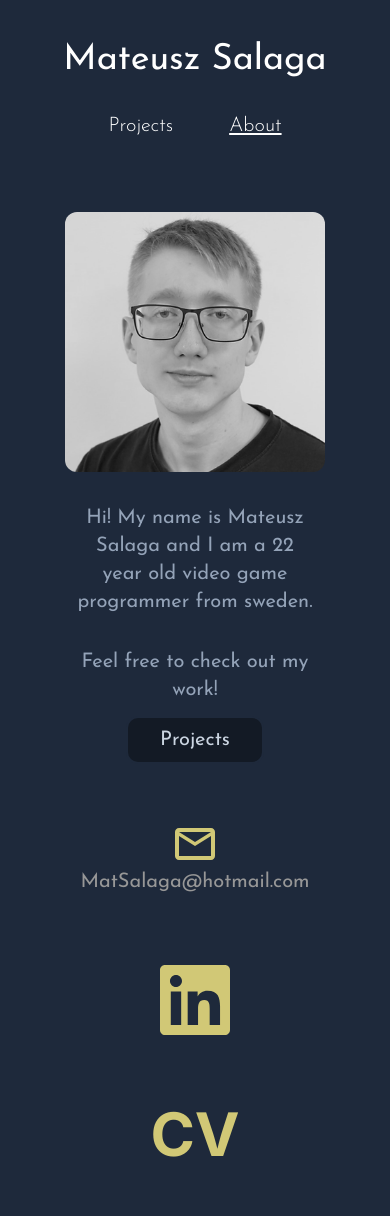
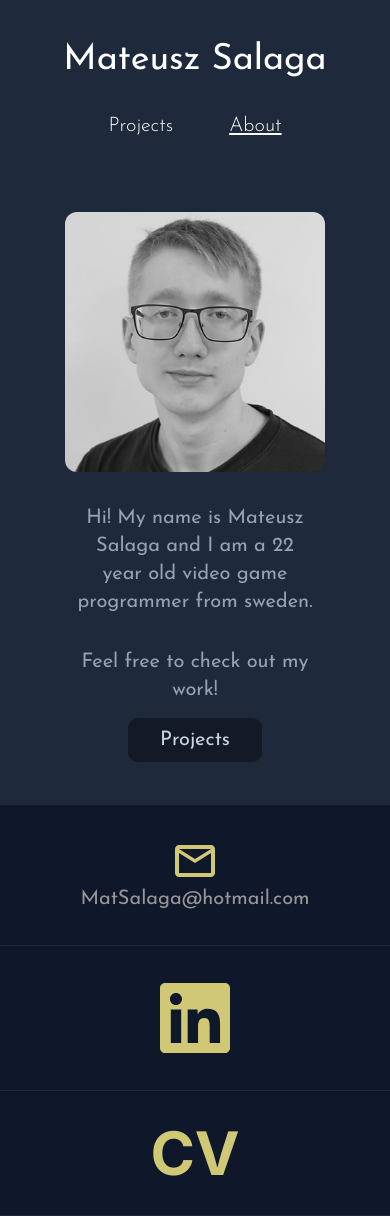
Before and after one commit to Keochori/portfolio, a Next.js app: page /Pages/About in a window 390 px wide. Built offline with nearby package versions, Linux system fonts and the light colour scheme.

Commit message:
About Page Mobile: Contacts Tab Iteration
Contacts tab in about page for mobile now has a smoother look.

```diff
--- a/app/Pages/About/page.tsx
+++ b/app/Pages/About/page.tsx
@@ -119,8 +119,8 @@ function About() {
 
 function AboutMobile() {
   return (
-    <div className="w-full h-screen flex justify-center">
-      <div className="w-8/12 h-screen flex flex-col">
+    <div className="w-full h-fit flex flex-wrap justify-center">
+      <div className="w-8/12 h-fit flex flex-col">
 
         {/* Portrait */}
         <div className="w-full h-fill flex justify-center">
@@ -156,26 +156,33 @@ function AboutMobile() {
           </div>
         </div>
 
+      </div>
+
       {/* Contacts Box */}
-        <div className="w-full h-full flex flex-wrap justify-center pt-6">
+      <div className="w-full h-full flex flex-wrap justify-center pt-10">
 
         {/* Email */}
-          <div className="w-full h-fit flex flex-wrap justify-center p-8">
+        <div className="w-full h-fit p-8 bg-slate-900 border-t border-slate-800">
+          <div className="flex justify-center">
             <MdOutlineMail className="size-12 fill-[#d1c876]"/>
+          </div>
+
+          <div className="flex justify-center">
             <p className="text-xl font-josefin text-[#979797]">
               MatSalaga@hotmail.com
             </p>
           </div>
+        </div>
 
         {/* LinkedIn */}
-          <div className="w-full h-fit flex justify-center p-8">
+        <div className="w-full h-fit flex justify-center p-8 bg-slate-900 border-t border-slate-800">
             <Link href={'https://www.linkedin.com/in/mateuszsalaga/'}>
               <FaLinkedin className=" size-20 fill-[#d1c876] hover:fill-[#a39c5c]"/>
             </Link>
         </div>
 
         {/* CV */}
-          <div className="w-full h-fit p-8">
+        <div className="w-full h-fit p-8 bg-slate-900 border-t border-b border-slate-800">
           <a  className="flex items-center justify-center"
               href="../cv.pdf"
               target="_blank"
@@ -190,6 +197,5 @@ function AboutMobile() {
       </div>
 
     </div>
-    </div>
   );
 }
```
Lines whose indentation alone changed are shown as unchanged.
